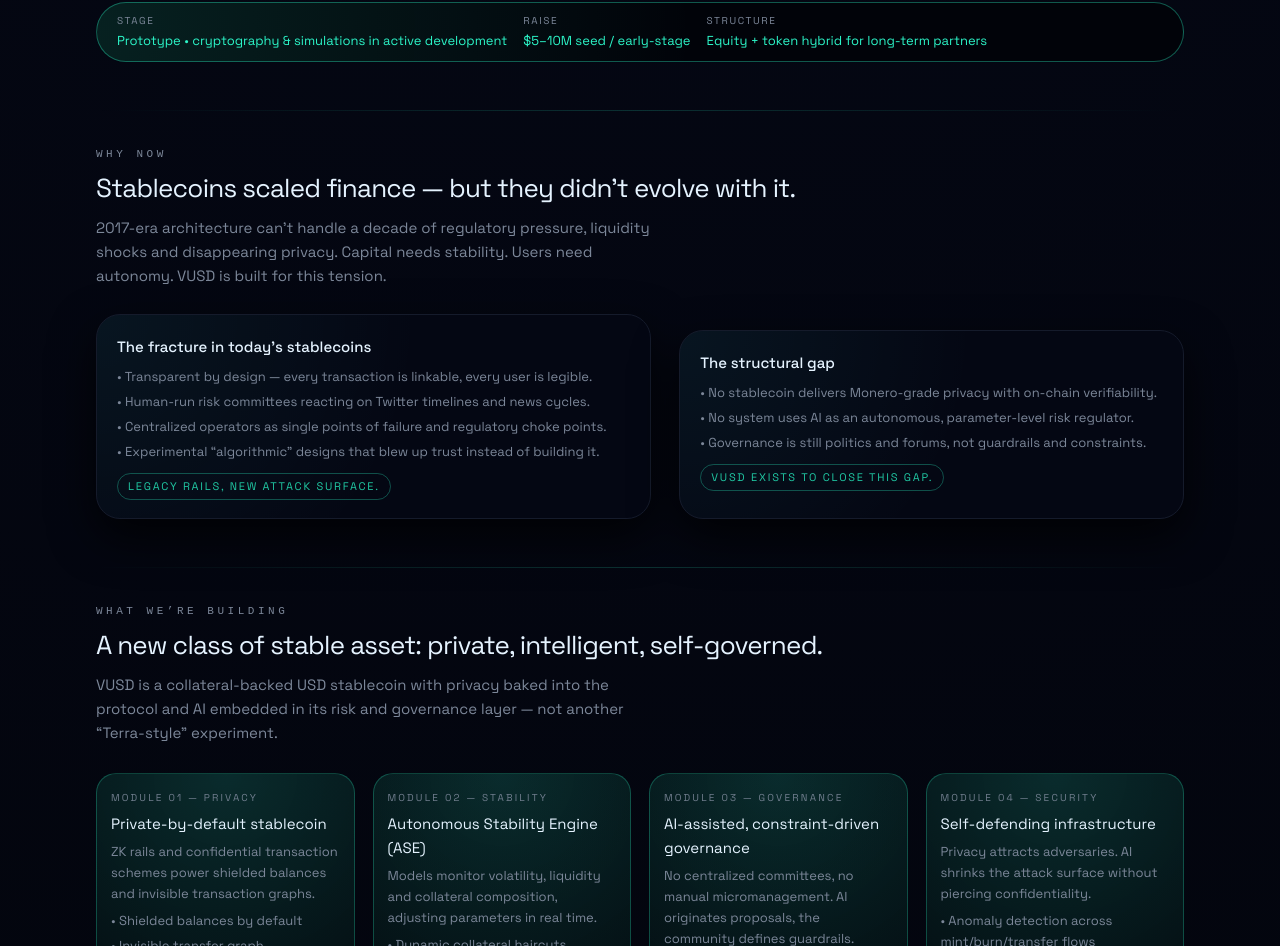
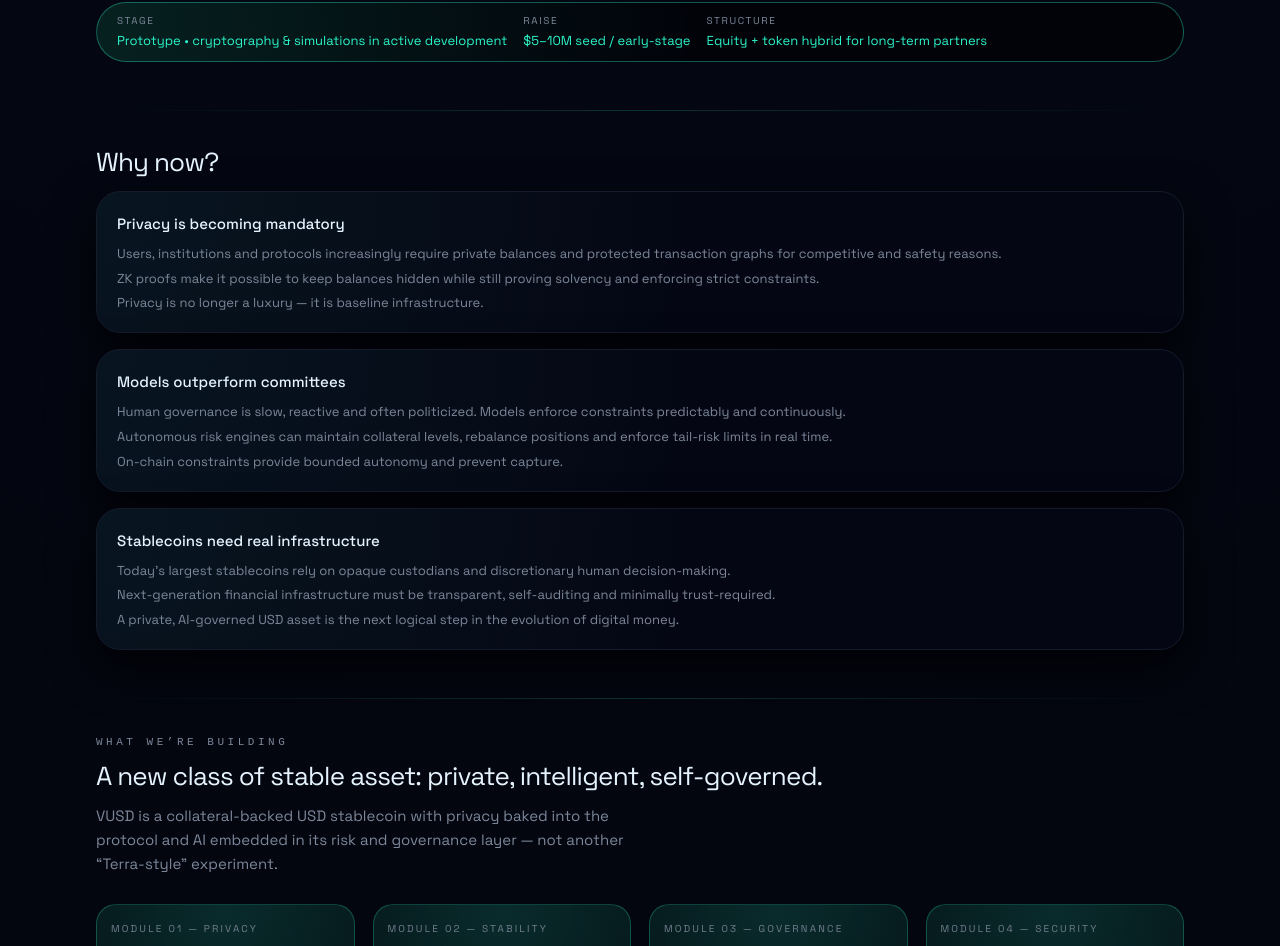
Before and after one commit to Gatsby01k/vusd-site, a Next.js app: page / in a window 1280 px wide. Shown: the part 898-1844 px from the top of the page. Built offline with nearby package versions, Linux system fonts and the light colour scheme.

Commit message:
Update WhyNow.js

```diff
--- a/app/components/WhyNow.js
+++ b/app/components/WhyNow.js
@@ -1,36 +1,58 @@
 export default function WhyNow() {
   return (
-    <section id="why" className="reveal">
-      <div className="section-label">WHY NOW</div>
-      <h2 className="section-title">
-        Stablecoins scaled finance — but they didn’t evolve with it.
-      </h2>
-      <p className="section-sub">
-        2017-era architecture can’t handle a decade of regulatory pressure, liquidity shocks and
-        disappearing privacy. Capital needs stability. Users need autonomy. VUSD is built for this
-        tension.
-      </p>
+    <section className="section reveal" id="why">
+      <h2 className="section-title">Why now?</h2>
 
-      <div className="why-grid">
+      <div className="section-grid">
+        {/* 1 */}
         <div className="card">
-          <div className="card-title">The fracture in today’s stablecoins</div>
+          <div className="card-title">Privacy is becoming mandatory</div>
           <ul className="card-list">
-            <li>• Transparent by design — every transaction is linkable, every user is legible.</li>
-            <li>• Human-run risk committees reacting on Twitter timelines and news cycles.</li>
-            <li>• Centralized operators as single points of failure and regulatory choke points.</li>
-            <li>• Experimental “algorithmic” designs that blew up trust instead of building it.</li>
+            <li>
+              Users, institutions and protocols increasingly require private balances and protected
+              transaction graphs for competitive and safety reasons.
+            </li>
+            <li>
+              ZK proofs make it possible to keep balances hidden while still proving solvency and
+              enforcing strict constraints.
+            </li>
+            <li>Privacy is no longer a luxury — it is baseline infrastructure.</li>
           </ul>
-          <div className="pill">Legacy rails, new attack surface.</div>
         </div>
 
+        {/* 2 */}
         <div className="card">
-          <div className="card-title">The structural gap</div>
+          <div className="card-title">Models outperform committees</div>
           <ul className="card-list">
-            <li>• No stablecoin delivers Monero-grade privacy with on-chain verifiability.</li>
-            <li>• No system uses AI as an autonomous, parameter-level risk regulator.</li>
-            <li>• Governance is still politics and forums, not guardrails and constraints.</li>
+            <li>
+              Human governance is slow, reactive and often politicized. Models enforce constraints
+              predictably and continuously.
+            </li>
+            <li>
+              Autonomous risk engines can maintain collateral levels, rebalance positions and enforce
+              tail-risk limits in real time.
+            </li>
+            <li>On-chain constraints provide bounded autonomy and prevent capture.</li>
           </ul>
-          <div className="pill">VUSD exists to close this gap.</div>
+        </div>
+
+        {/* 3 */}
+        <div className="card">
+          <div className="card-title">Stablecoins need real infrastructure</div>
+          <ul className="card-list">
+            <li>
+              Today’s largest stablecoins rely on opaque custodians and discretionary human
+              decision-making.
+            </li>
+            <li>
+              Next-generation financial infrastructure must be transparent, self-auditing and
+              minimally trust-required.
+            </li>
+            <li>
+              A private, AI-governed USD asset is the next logical step in the evolution of digital
+              money.
+            </li>
+          </ul>
         </div>
       </div>
     </section>
```
